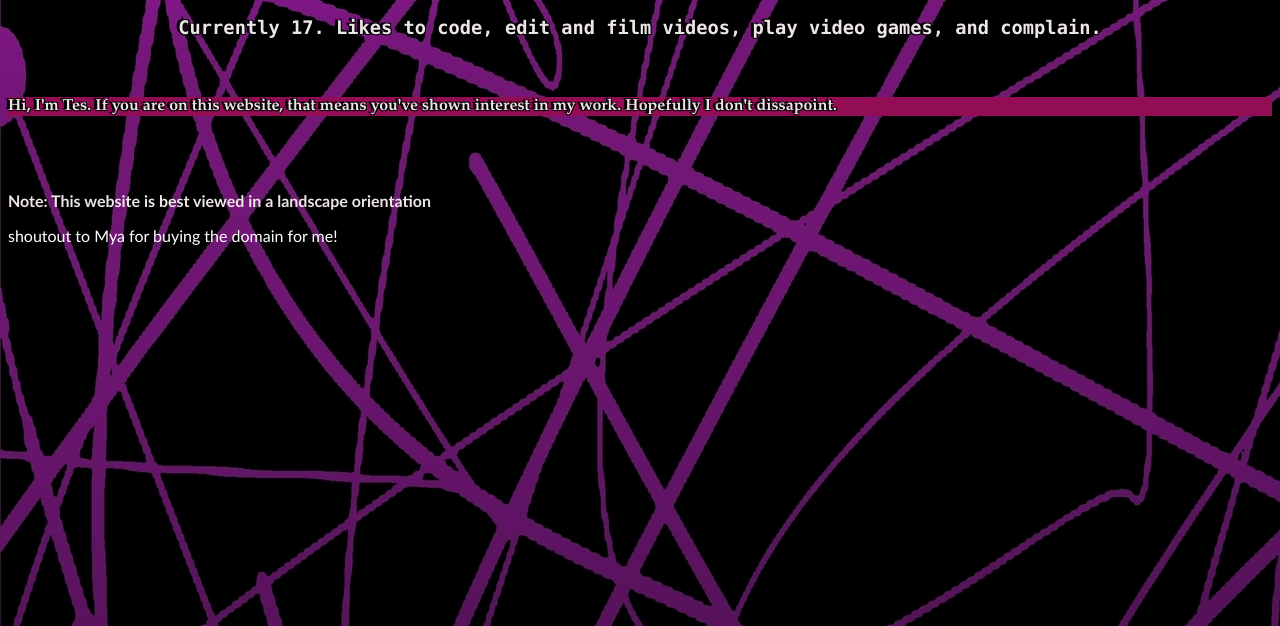
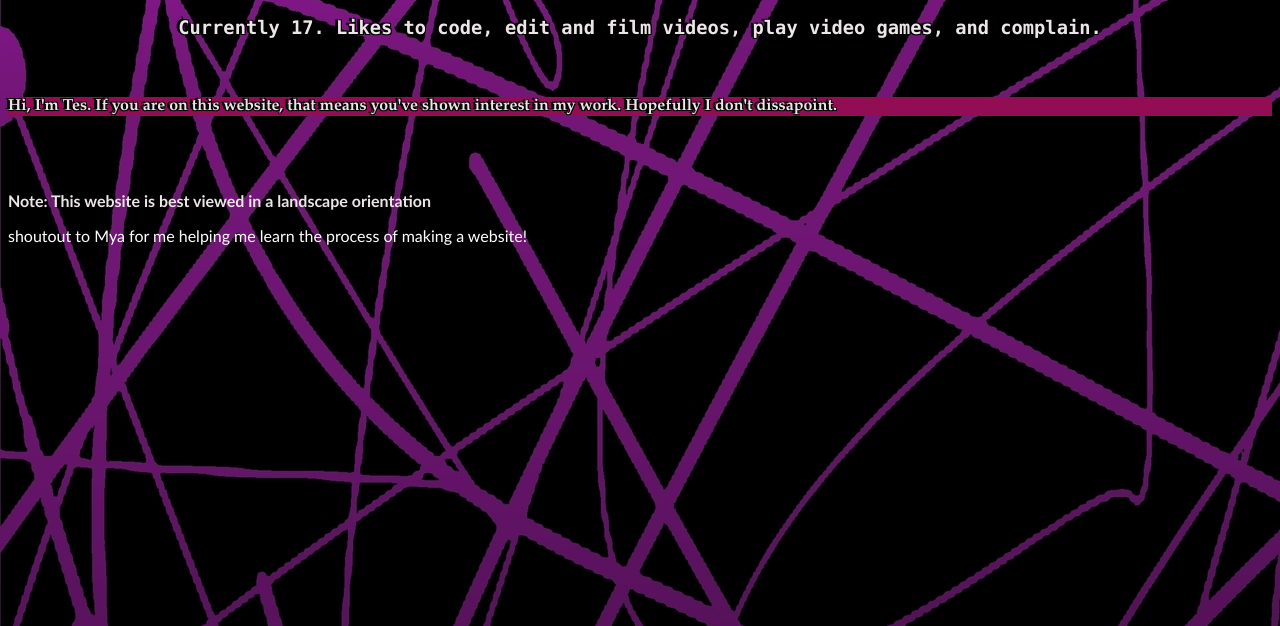
Before and after one commit to TC-Privitt2004/tes.privitt.github.io, a plain HTML site: page index.html in a window 1280 px wide. Shown: the part 174-800 px from the top of the page. Drawn offline with Linux system fonts and the light colour scheme.

Commit message:
changed Mya's thank you
i'm not using that domain anymore 😐

```diff
--- a/index.html
+++ b/index.html
@@ -31,7 +31,7 @@
 		 <br>
 		<footer>
 		  <p style="color: #EDE6E7"><strong>Note: This website is best viewed in a landscape orientation</strong></p>
-		<p style="color: white">shoutout to Mya for buying the domain for me!<p>
+		<p style="color: white">shoutout to Mya for me helping me learn the process of making a website!<p>
 </footer>
 	</div>
 </body>
```
